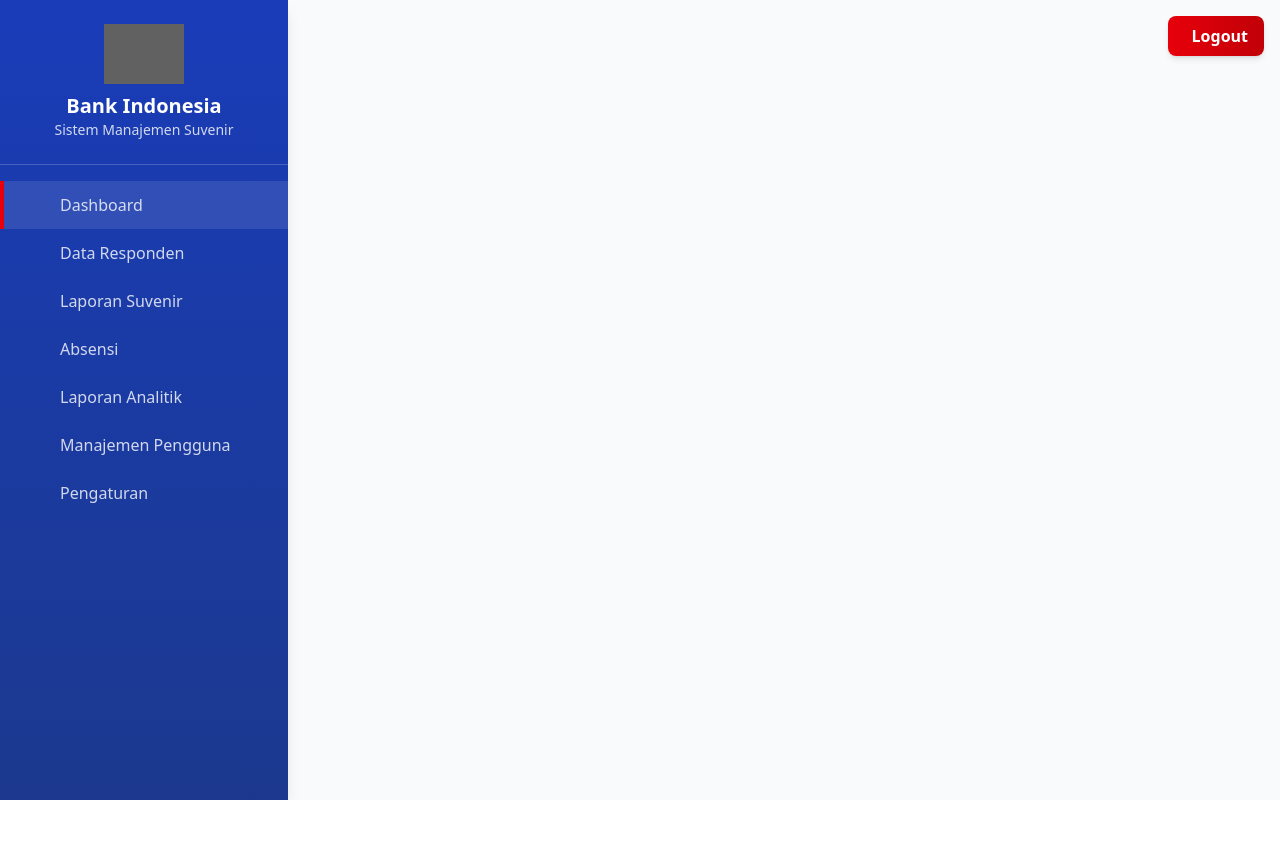
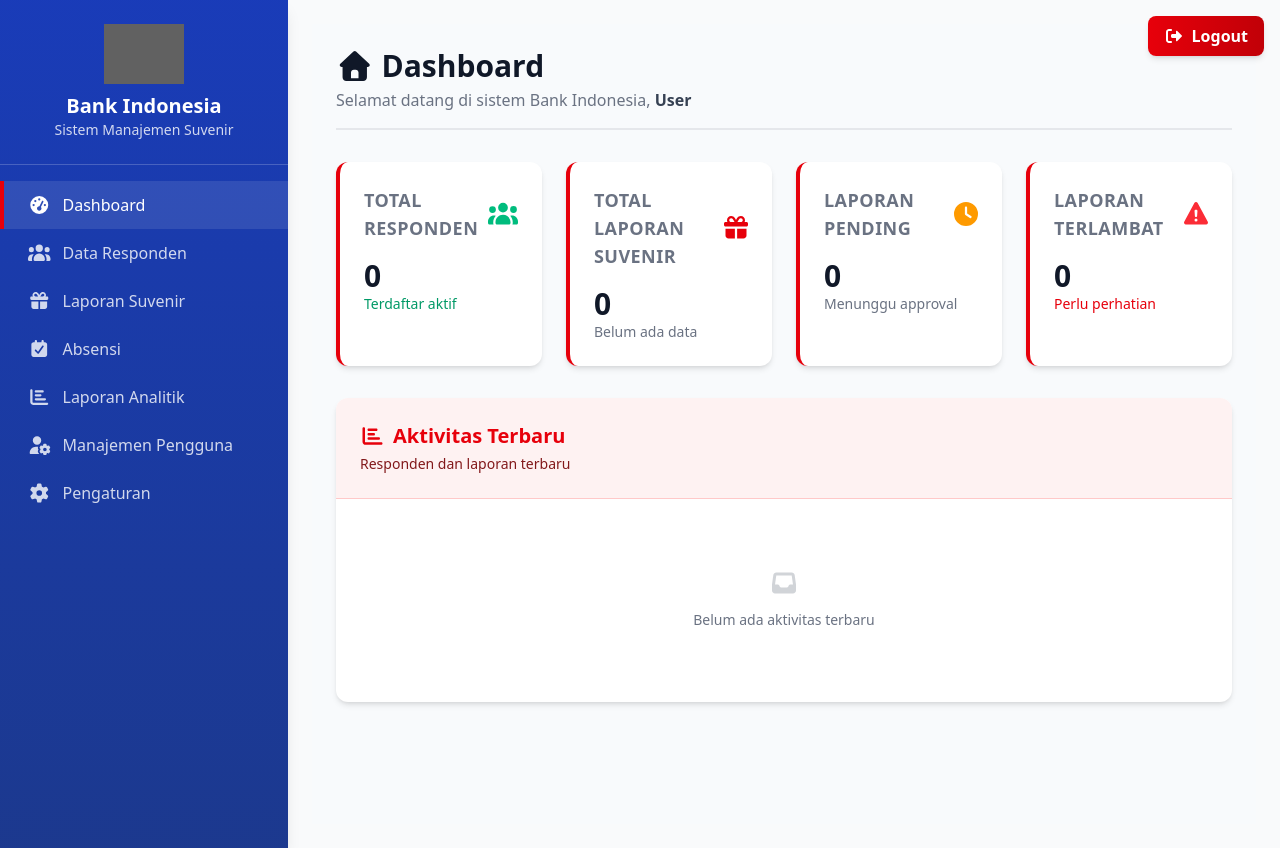
Before and after one commit to myoshuu/sisurabi, a React (Vite) app: page /dashboard in a window 1280 px wide. Before the commit the page ends 800 px from the top, so only its background shows below. Built offline with nearby package versions, Linux system fonts and the light colour scheme; grey boxes are pictures that could not be loaded.

Commit message:
feat: dashboard page + sidebar

```diff
--- a/package.json
+++ b/package.json
@@ -10,6 +10,9 @@
     "preview": "vite preview --host 0.0.0.0"
   },
   "dependencies": {
+    "@fortawesome/fontawesome-svg-core": "^7.0.1",
+    "@fortawesome/free-solid-svg-icons": "^7.0.1",
+    "@fortawesome/react-fontawesome": "^3.0.2",
     "@tailwindcss/vite": "^4.1.12",
     "axios": "^1.11.0",
     "react": "^19.1.1",
--- a/src/App.tsx
+++ b/src/App.tsx
@@ -1,6 +1,7 @@
 import { BrowserRouter, Routes, Route } from "react-router-dom";
 import Login from "./pages/auth/Login";
 import Sidebar from "./layouts/Sidebar";
+import Dashboard from "./pages/dashboard/Dashboard";
 
 const App = () => {
   return (
@@ -8,7 +9,9 @@ const App = () => {
       <Routes>
         <Route path="/" element={<Login />}></Route>
 
-        <Route path="/dashboard" element={<Sidebar />}></Route>
+        <Route path="/dashboard" element={<Sidebar />}>
+          <Route index element={<Dashboard />} />
+        </Route>
       </Routes>
     </BrowserRouter>
   );
--- a/src/layouts/Sidebar.tsx
+++ b/src/layouts/Sidebar.tsx
@@ -1,4 +1,16 @@
 // src/layouts/DashboardLayout.tsx
+import { FontAwesomeIcon } from "@fortawesome/react-fontawesome";
+import {
+  faTachometerAlt,
+  faUsers,
+  faGift,
+  faCalendarCheck,
+  faChartBar,
+  faUserCog,
+  faCog,
+  faSignOutAlt,
+  faBars,
+} from "@fortawesome/free-solid-svg-icons";
 import React, { useState } from "react";
 import { NavLink, Outlet } from "react-router-dom";
 
@@ -7,33 +19,44 @@ const Sidebar: React.FC = () => {
 
   const toggleSidebar = () => setSidebarOpen(!sidebarOpen);
 
+  const navItems = [
+    { to: "/dashboard", icon: faTachometerAlt, label: "Dashboard" },
+    { to: "/dashboard/respondent", icon: faUsers, label: "Data Responden" },
+    { to: "/dashboard/souvenir", icon: faGift, label: "Laporan Suvenir" },
+    { to: "/dashboard/attendance", icon: faCalendarCheck, label: "Absensi" },
+    { to: "/dashboard/report", icon: faChartBar, label: "Laporan Analitik" },
+    { to: "/dashboard/user", icon: faUserCog, label: "Manajemen Pengguna" },
+    { to: "/dashboard/setting", icon: faCog, label: "Pengaturan" },
+  ];
+
   return (
-    <div className="dashboard flex min-h-screen bg-gray-50 w-full">
+    <div className="flex min-h-screen bg-gray-50 w-full">
       {/* Logout Button */}
       <form action="/logout" method="POST" className="fixed top-4 right-4 z-50">
         <button
           type="submit"
-          className="logout-btn bg-gradient-to-r from-red-600 to-red-700 text-white px-4 py-2 rounded-lg font-semibold shadow-md hover:translate-y-[-2px] transition-all"
+          className="flex items-center bg-gradient-to-r from-red-600 to-red-700 text-white px-4 py-2 rounded-lg font-semibold shadow-md hover:-translate-y-0.5 transition-all"
         >
-          <i className="fas fa-sign-out-alt mr-2"></i> Logout
+          <FontAwesomeIcon icon={faSignOutAlt} className="mr-2 w-5" />
+          Logout
         </button>
       </form>
 
       {/* Mobile Menu Toggle */}
       <button
         onClick={toggleSidebar}
-        className="mobile-menu-toggle fixed bottom-4 right-4 bg-red-600 text-white rounded-full w-14 h-14 text-xl shadow-lg md:hidden z-50"
+        className="fixed bottom-4 right-4 bg-red-600 text-white rounded-full w-14 h-14 text-2xl shadow-lg md:hidden z-50 flex items-center justify-center"
       >
-        <i className="fas fa-bars"></i>
+        <FontAwesomeIcon icon={faBars} />
       </button>
 
       {/* Sidebar */}
       <div
-        className={`sidebar w-72 bg-gradient-to-b from-blue-800 to-blue-900 text-white shadow-lg transform transition-transform duration-300 md:translate-x-0 fixed md:relative z-40 ${
+        className={`w-72 bg-gradient-to-b from-blue-800 to-blue-900 text-white shadow-lg transform transition-transform duration-300 md:translate-x-0 fixed md:relative z-40 ${
           sidebarOpen ? "translate-x-0" : "-translate-x-full"
         }`}
       >
-        <div className="sidebar-header p-6 text-center border-b border-white/20">
+        <div className="p-6 text-center border-b border-white/20">
           <img
             src="/images/LOGOGRAM-02.png"
             alt="BI Logo"
@@ -44,47 +67,19 @@ const Sidebar: React.FC = () => {
         </div>
 
         <nav className="mt-4">
-          {[
-            { to: "/dashboard", icon: "fa-tachometer-alt", label: "Dashboard" },
-            {
-              to: "/dashboard/respondent",
-              icon: "fa-users",
-              label: "Data Responden",
-            },
-            {
-              to: "/dashboard/souvenir",
-              icon: "fa-gift",
-              label: "Laporan Suvenir",
-            },
-            {
-              to: "/dashboard/attendance",
-              icon: "fa-calendar-check",
-              label: "Absensi",
-            },
-            {
-              to: "/dashboard/report",
-              icon: "fa-chart-bar",
-              label: "Laporan Analitik",
-            },
-            {
-              to: "/dashboard/user",
-              icon: "fa-user-cog",
-              label: "Manajemen Pengguna",
-            },
-            { to: "/dashboard/setting", icon: "fa-cog", label: "Pengaturan" },
-          ].map((item) => (
+          {navItems.map((item) => (
             <NavLink
               key={item.to}
               to={item.to}
               className={({ isActive }) =>
-                `flex items-center px-6 py-3 text-white/80 hover:bg-white/10 transition-colors border-l-4 ${
+                `flex items-center px-6 py-3 hover:bg-white/10 transition-colors border-l-4 ${
                   isActive
                     ? "bg-white/10 text-white border-red-600"
-                    : "border-transparent"
+                    : "text-white/80 border-transparent"
                 }`
               }
             >
-              <i className={`fas ${item.icon} mr-3 w-5 text-lg`}></i>
+              <FontAwesomeIcon icon={item.icon} className="mr-3 w-5 text-lg" />
               <span>{item.label}</span>
             </NavLink>
           ))}
@@ -92,7 +87,7 @@ const Sidebar: React.FC = () => {
       </div>
 
       {/* Main Content */}
-      <div className="main-content flex-1 p-6 overflow-y-auto">
+      <div className="flex-1 p-6 overflow-y-auto">
         <Outlet />
       </div>
     </div>
--- a/src/pages/dashboard/Dashboard.tsx
+++ b/src/pages/dashboard/Dashboard.tsx
@@ -0,0 +1,155 @@
+import { FontAwesomeIcon } from "@fortawesome/react-fontawesome";
+import {
+  faHome,
+  faUsers,
+  faGift,
+  faClock,
+  faExclamationTriangle,
+  faChartBar,
+  faInbox,
+} from "@fortawesome/free-solid-svg-icons";
+
+const Dashboard = () => {
+  return (
+    <div className="flex min-h-screen w-full bg-slate-50">
+      {/* Main content */}
+      <main className="flex-1 p-6 overflow-y-auto">
+        {/* Page Header */}
+        <div className="mb-8 border-b-2 border-gray-200 pb-4">
+          <h1 className="flex items-center text-3xl font-bold text-gray-900">
+            <FontAwesomeIcon icon={faHome} className="mr-2 h-7 w-7 " />{" "}
+            Dashboard
+          </h1>
+          <p className="mt-1 text-gray-500">
+            Selamat datang di sistem Bank Indonesia,{" "}
+            <span className="font-semibold text-gray-700">User</span>
+          </p>
+        </div>
+
+        {/* Stats Grid */}
+        <div className="grid gap-6 sm:grid-cols-2 lg:grid-cols-4 mb-8">
+          {/* Total Responden */}
+          <div className="rounded-xl border-l-4 border-red-600 bg-white p-6 shadow-md transition-transform hover:-translate-y-1">
+            <div className="flex items-center justify-between mb-4">
+              <h3 className="text-lg font-semibold uppercase tracking-wide text-gray-500">
+                Total Responden
+              </h3>
+              <FontAwesomeIcon
+                icon={faUsers}
+                className="text-2xl text-emerald-500"
+              />
+            </div>
+            <div
+              className="text-3xl font-extrabold text-gray-900"
+              id="totalRespondents"
+            >
+              0
+            </div>
+            <div className="text-sm font-medium text-emerald-600">
+              Terdaftar aktif
+            </div>
+          </div>
+
+          {/* Total Laporan Suvenir */}
+          <div className="rounded-xl border-l-4 border-red-600 bg-white p-6 shadow-md transition-transform hover:-translate-y-1">
+            <div className="flex items-center justify-between mb-4">
+              <h3 className="text-lg font-semibold uppercase tracking-wide text-gray-500">
+                Total Laporan Suvenir
+              </h3>
+              <FontAwesomeIcon
+                icon={faGift}
+                className="text-2xl text-red-600"
+              />
+            </div>
+            <div
+              className="text-3xl font-extrabold text-gray-900"
+              id="totalSouvenirs"
+            >
+              0
+            </div>
+            <div
+              className="text-sm font-medium text-gray-500"
+              id="souvenirGrowth"
+            >
+              Belum ada data
+            </div>
+          </div>
+
+          {/* Laporan Pending */}
+          <div className="rounded-xl border-l-4 border-red-600 bg-white p-6 shadow-md transition-transform hover:-translate-y-1">
+            <div className="flex items-center justify-between mb-4">
+              <h3 className="text-lg font-semibold uppercase tracking-wide text-gray-500">
+                Laporan Pending
+              </h3>
+              <FontAwesomeIcon
+                icon={faClock}
+                className="text-2xl text-amber-500"
+              />
+            </div>
+            <div
+              className="text-3xl font-extrabold text-gray-900"
+              id="pendingReports"
+            >
+              0
+            </div>
+            <div className="text-sm font-medium text-gray-500">
+              Menunggu approval
+            </div>
+          </div>
+
+          {/* Laporan Terlambat */}
+          <div className="rounded-xl border-l-4 border-red-600 bg-white p-6 shadow-md transition-transform hover:-translate-y-1">
+            <div className="flex items-center justify-between mb-4">
+              <h3 className="text-lg font-semibold uppercase tracking-wide text-gray-500">
+                Laporan Terlambat
+              </h3>
+              <FontAwesomeIcon
+                icon={faExclamationTriangle}
+                className="text-2xl text-red-500"
+              />
+            </div>
+            <div
+              className="text-3xl font-extrabold text-gray-900"
+              id="lateReports"
+            >
+              0
+            </div>
+            <div
+              className="text-sm font-medium text-red-600"
+              id="lateReportsStatus"
+            >
+              Perlu perhatian
+            </div>
+          </div>
+        </div>
+
+        {/* Card Aktivitas Terbaru */}
+        <div className="rounded-xl bg-white shadow-md overflow-hidden">
+          <div className="bg-red-50 border-b border-red-200 p-6">
+            <h2 className="flex items-center text-xl font-bold text-red-600">
+              <FontAwesomeIcon icon={faChartBar} className="mr-2 h-6 w-6" />{" "}
+              Aktivitas Terbaru
+            </h2>
+            <p className="mt-1 text-sm font-medium text-red-900">
+              Responden dan laporan terbaru
+            </p>
+          </div>
+          <div className="p-6">
+            <div
+              id="recentActivities"
+              className="text-center py-12 text-gray-500"
+            >
+              <FontAwesomeIcon
+                icon={faInbox}
+                className="mx-auto mb-3 text-2xl opacity-30"
+              />
+              <p className="text-sm font-medium">Belum ada aktivitas terbaru</p>
+            </div>
+          </div>
+        </div>
+      </main>
+    </div>
+  );
+};
+
+export default Dashboard;
```
Also changed, not shown: 1 other file (tests, documents, lock files or other folders).
